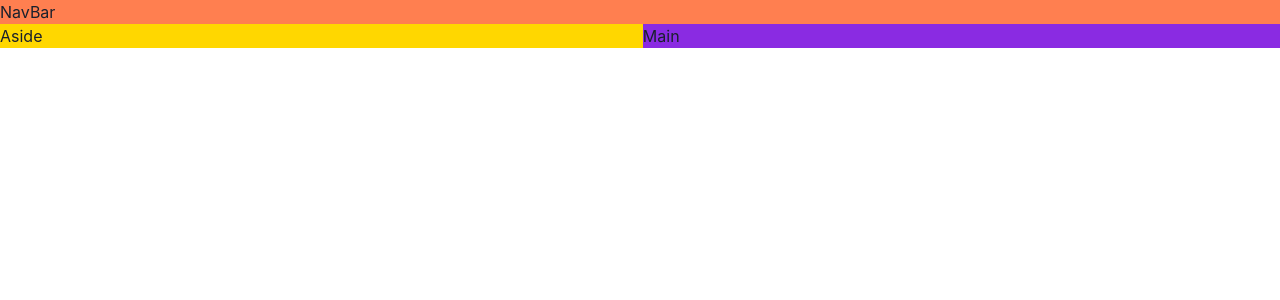
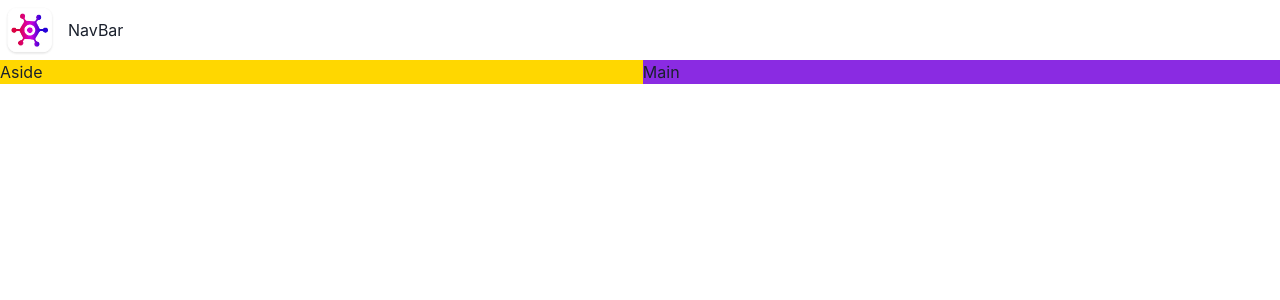
Before and after one commit to Nel4Nelson/game-discovery-app, a React (Vite) app: page / in a window 1280 px wide. Shown: the top 300 px of the page. Built offline with nearby package versions, Linux system fonts and the light colour scheme.

Commit message:
build navbar

```diff
--- a/src/App.tsx
+++ b/src/App.tsx
@@ -1,4 +1,5 @@
 import { Grid, GridItem, Show } from "@chakra-ui/react";
+import NavBar from "./components/NavBar";
 
 const App = () => {
   return (
@@ -8,8 +9,8 @@
         lg: `"nav nav" "aside main"`,
       }}
     >
-      <GridItem area="nav" bg="coral">
-        NavBar
+      <GridItem area="nav">
+        <NavBar />
       </GridItem>
       <Show above="lg">
         <GridItem area="aside" bg="gold">
--- /dev/null
+++ b/src/components/NavBar.tsx
@@ -0,0 +1,13 @@
+import { HStack, Image, Text } from "@chakra-ui/react";
+import Logo from "../assets/logo.webp";
+
+const NavBar = () => {
+  return (
+    <HStack>
+      <Image src={Logo} boxSize="60px" />
+      <Text>NavBar</Text>
+    </HStack>
+  );
+};
+
+export default NavBar;
```
Also changed, not shown: src/assets/logo.webp (added).
